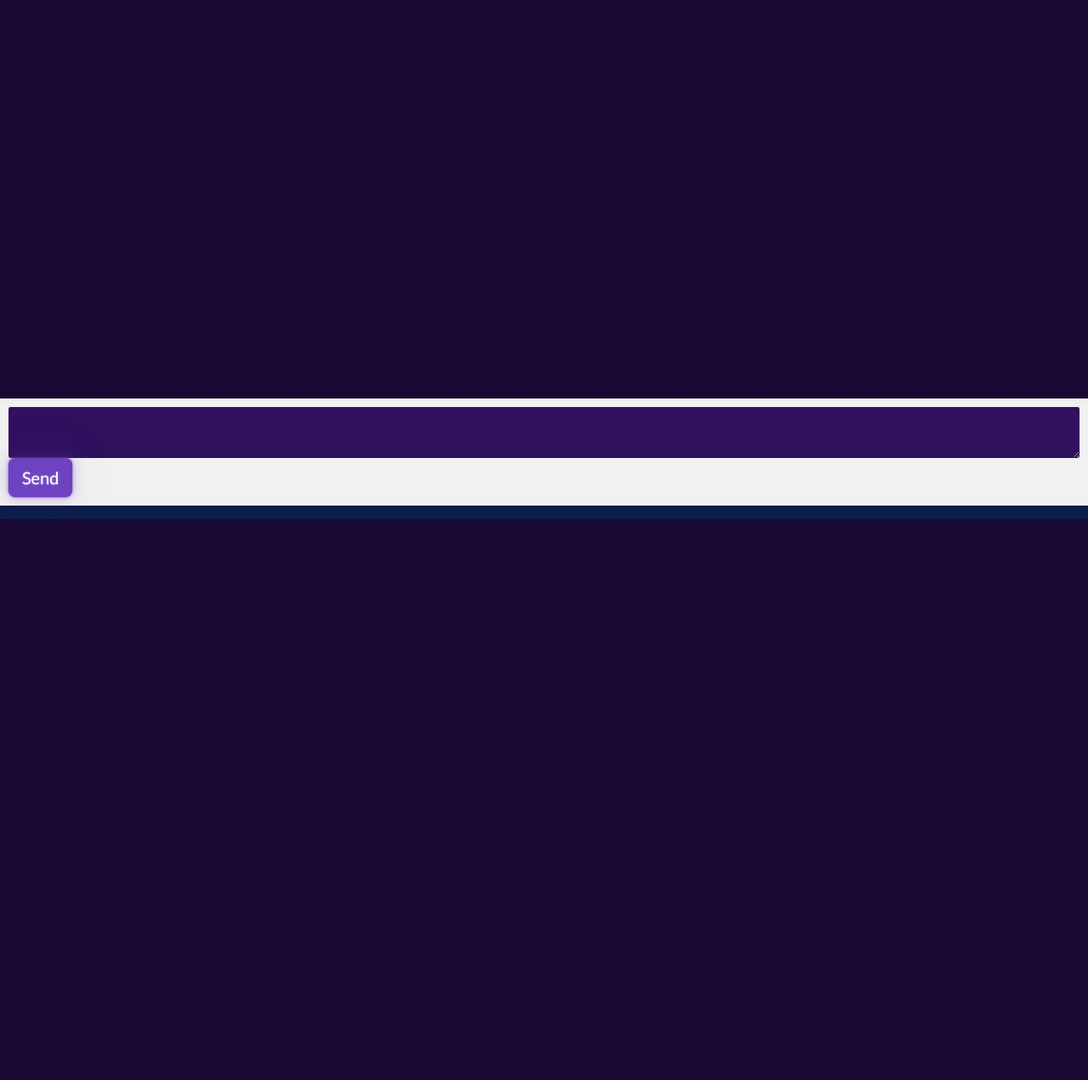
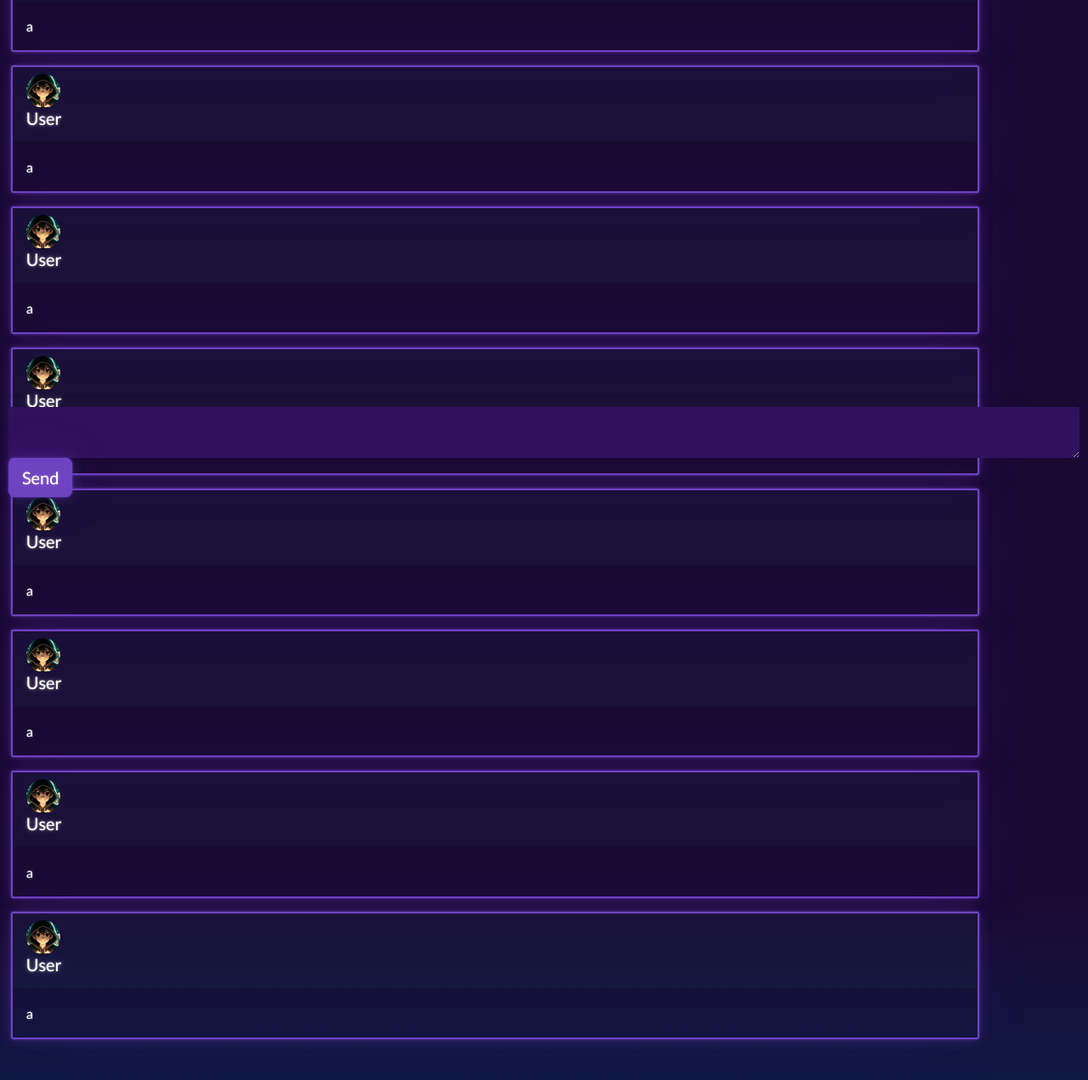
Before and after one commit to markkmetz/chat, a website: page index.html in a window 1280 px wide. Shown: the part 189-1460 px from the top of the page at 85% size. Before the commit the page ends 800 px from the top, so only its background shows below. Drawn offline with Linux system fonts and the light colour scheme.

Commit message:
css fixes

```diff
--- a/index.html
+++ b/index.html
@@ -7,7 +7,7 @@
 </head>
 
 <body>
-    <nav class="navbar navbar-expand-lg bg-dark" data-bs-theme="dark">
+    <nav class="navbar navbar-expand-lg bg-dark fixed-top" data-bs-theme="dark">
         <div class="container-fluid">
             <a class="navbar-brand" href="#">Chat</a>
             <button class="navbar-toggler" type="button" data-bs-toggle="collapse" data-bs-target="#navbarColor02"
@@ -49,14 +49,23 @@
             </div>
         </div>
     </nav>
-
+<!--
     <div>
         <h1>Not Chat GPT..</h1>
     </div>
     <div>
         <h3>make sure you pay me for api ussage...</h3>
-    </div>
+    </div> -->
     <div id="chat" class="scrollable-container">
+        <div class="card mb-3 border-primary" style="margin-left: 1%; margin-right: 10%;"><div class="card-header"><img src="avatar1.jpg" alt="Avatar" class="avatar"><h5>User</h5></div><div class="card-body"><p class="card-text">a</p></div></div>
+        <div class="card mb-3 border-primary" style="margin-left: 1%; margin-right: 10%;"><div class="card-header"><img src="avatar1.jpg" alt="Avatar" class="avatar"><h5>User</h5></div><div class="card-body"><p class="card-text">a</p></div></div>
+        <div class="card mb-3 border-primary" style="margin-left: 1%; margin-right: 10%;"><div class="card-header"><img src="avatar1.jpg" alt="Avatar" class="avatar"><h5>User</h5></div><div class="card-body"><p class="card-text">a</p></div></div>
+        <div class="card mb-3 border-primary" style="margin-left: 1%; margin-right: 10%;"><div class="card-header"><img src="avatar1.jpg" alt="Avatar" class="avatar"><h5>User</h5></div><div class="card-body"><p class="card-text">a</p></div></div>
+        <div class="card mb-3 border-primary" style="margin-left: 1%; margin-right: 10%;"><div class="card-header"><img src="avatar1.jpg" alt="Avatar" class="avatar"><h5>User</h5></div><div class="card-body"><p class="card-text">a</p></div></div>
+        <div class="card mb-3 border-primary" style="margin-left: 1%; margin-right: 10%;"><div class="card-header"><img src="avatar1.jpg" alt="Avatar" class="avatar"><h5>User</h5></div><div class="card-body"><p class="card-text">a</p></div></div>
+        <div class="card mb-3 border-primary" style="margin-left: 1%; margin-right: 10%;"><div class="card-header"><img src="avatar1.jpg" alt="Avatar" class="avatar"><h5>User</h5></div><div class="card-body"><p class="card-text">a</p></div></div>
+        <div class="card mb-3 border-primary" style="margin-left: 1%; margin-right: 10%;"><div class="card-header"><img src="avatar1.jpg" alt="Avatar" class="avatar"><h5>User</h5></div><div class="card-body"><p class="card-text">a</p></div></div>
+
     </div>
 
     <form id="input-form" class="fixed-form">
--- a/style.css
+++ b/style.css
@@ -10,7 +10,7 @@
   bottom: 0;
   left: 0;
   width: 100%;
-  background-color: #f1f1f1;
+
   padding: 10px;
   box-shadow: 0 -2px 5px rgba(0,0,0,0.1);
 }
@@ -18,4 +18,5 @@
 .scrollable-container {
   overflow-y: auto;
   padding-bottom: 10%;
+  padding-top: 100px;
 }
```
